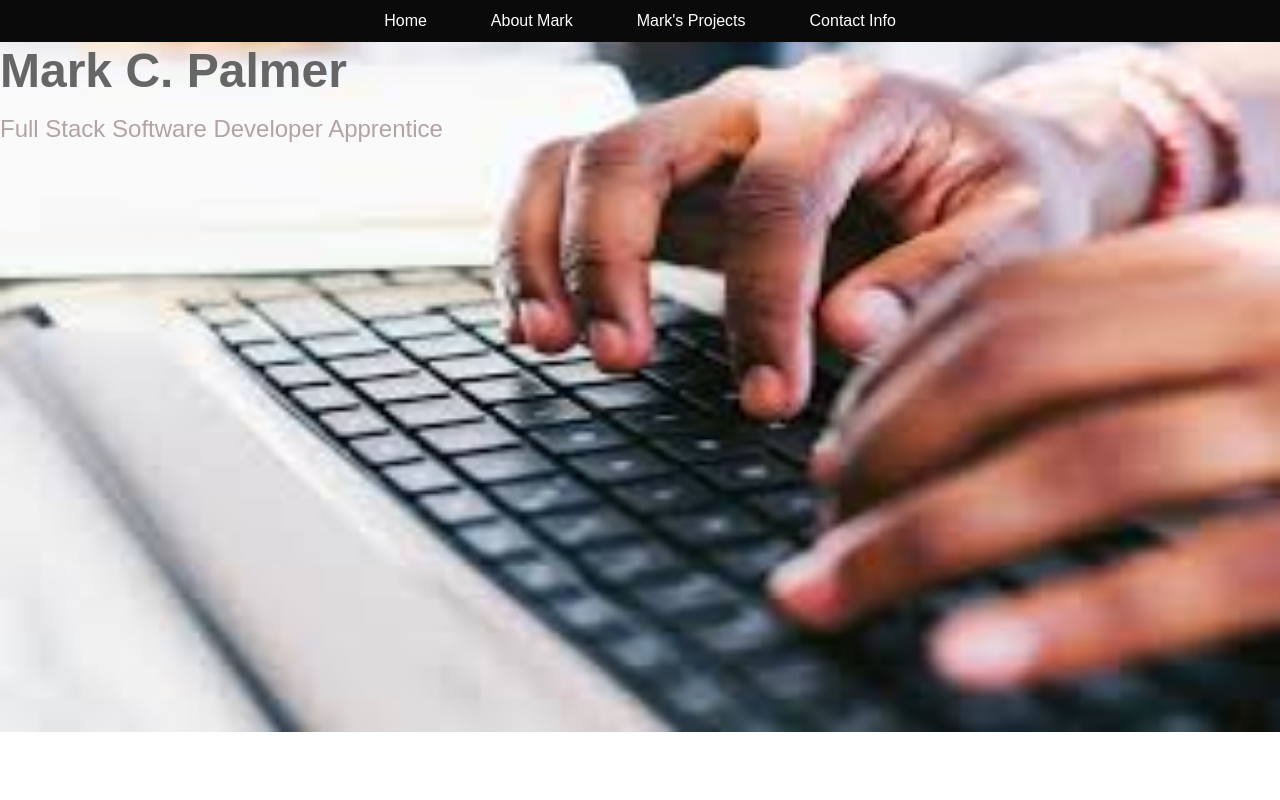
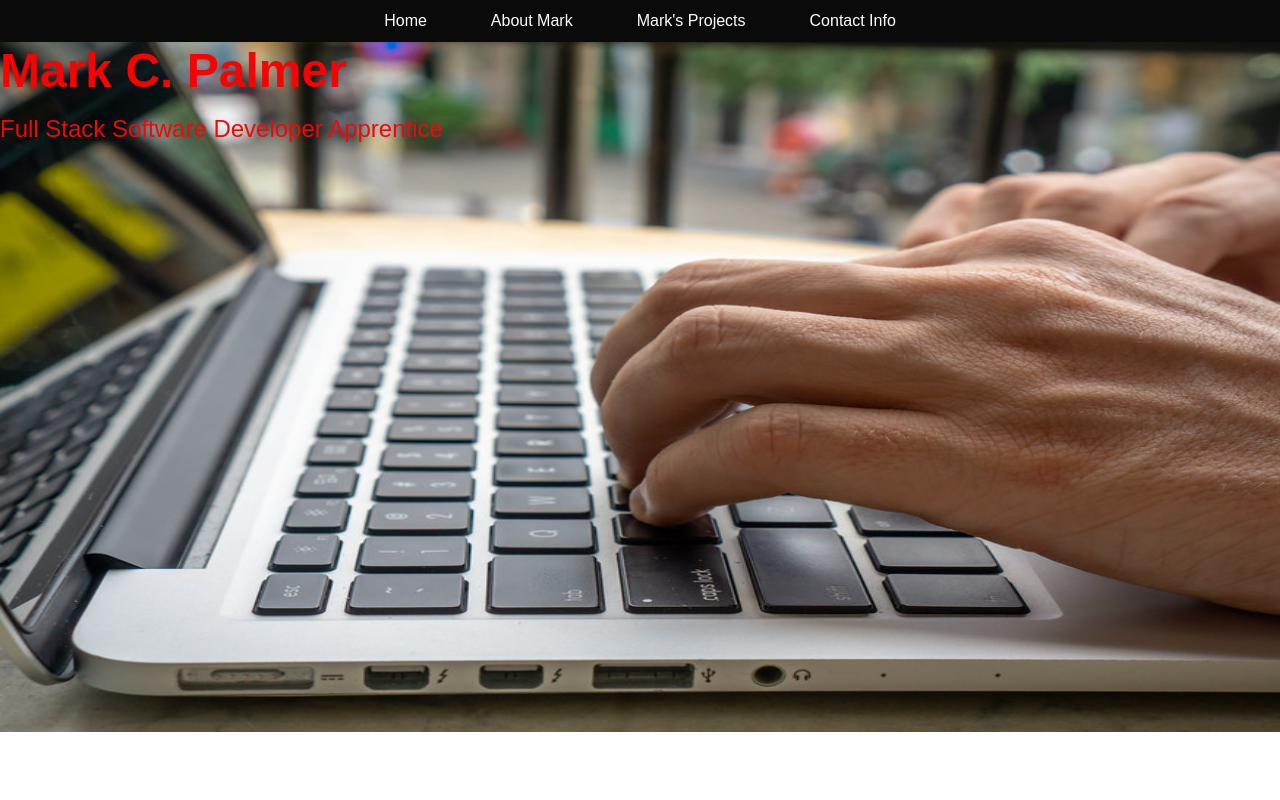
Before and after one commit to markcpalmer/markcpalmer.github.io, a plain HTML site: page index.html in a window 1280 px wide. Shown: the top 800 px of the page. Drawn offline with Linux system fonts and the light colour scheme.

Commit message:
updated main page image and change text color

```diff
--- a/style.css
+++ b/style.css
@@ -13,7 +13,7 @@ html{
     font-size:16px;
 }
 h1,h2,h3{
-    color: #666;
+    color: rgb(247, 3, 3);
 }
 h2:hover {
     color: #966;
@@ -39,10 +39,10 @@ header h1{
 }
 header span{
     font-size: 1.5em;
-    color:rgb(177, 164, 164);
+    color:rgb(240, 8, 8);
 }
 #backGroundImage {
-    background-image: url("./images/computer.jpg");
+    background-image: url("./images/computer2.jpg");
     background-repeat: no-repeat;
     background-size: 1500px 700px;
     align-items: left;
```
Also changed, not shown: images/computer2.jpg (added).
